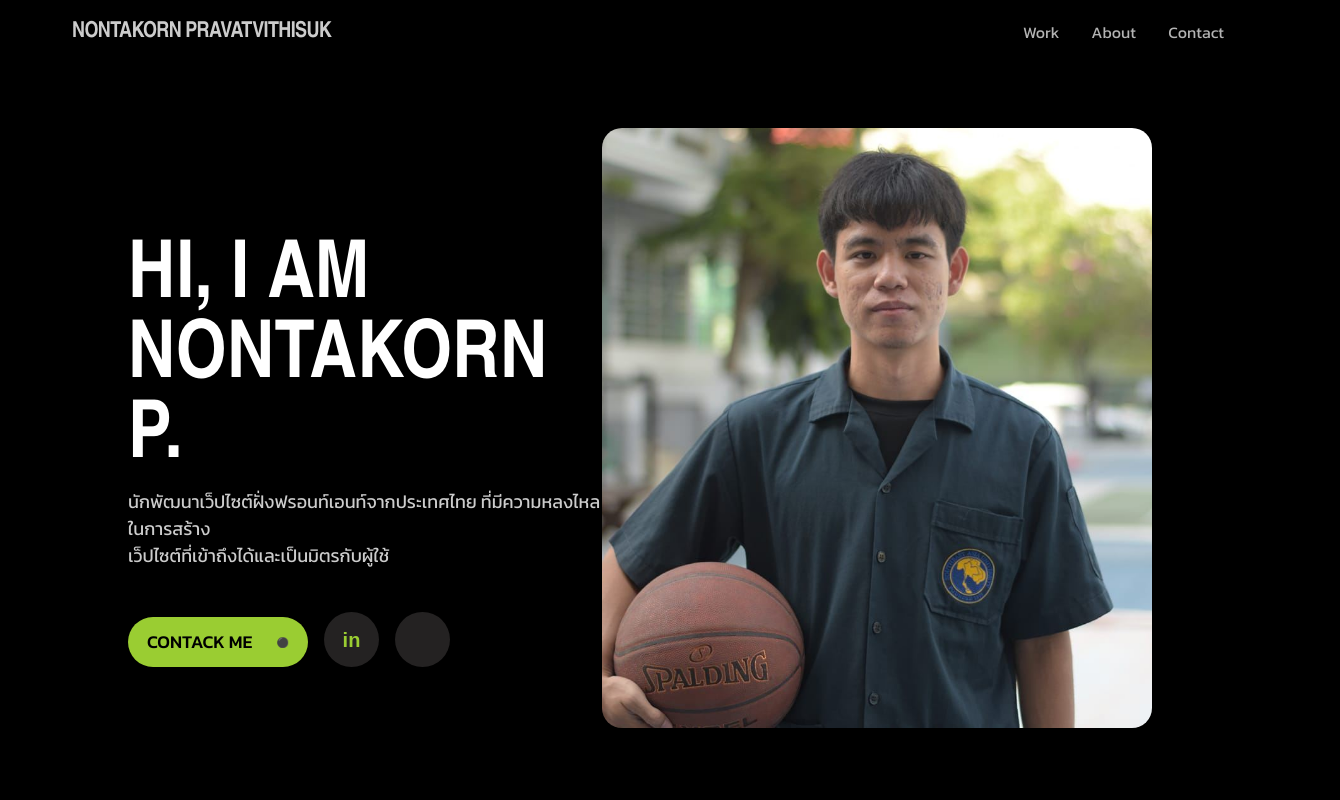
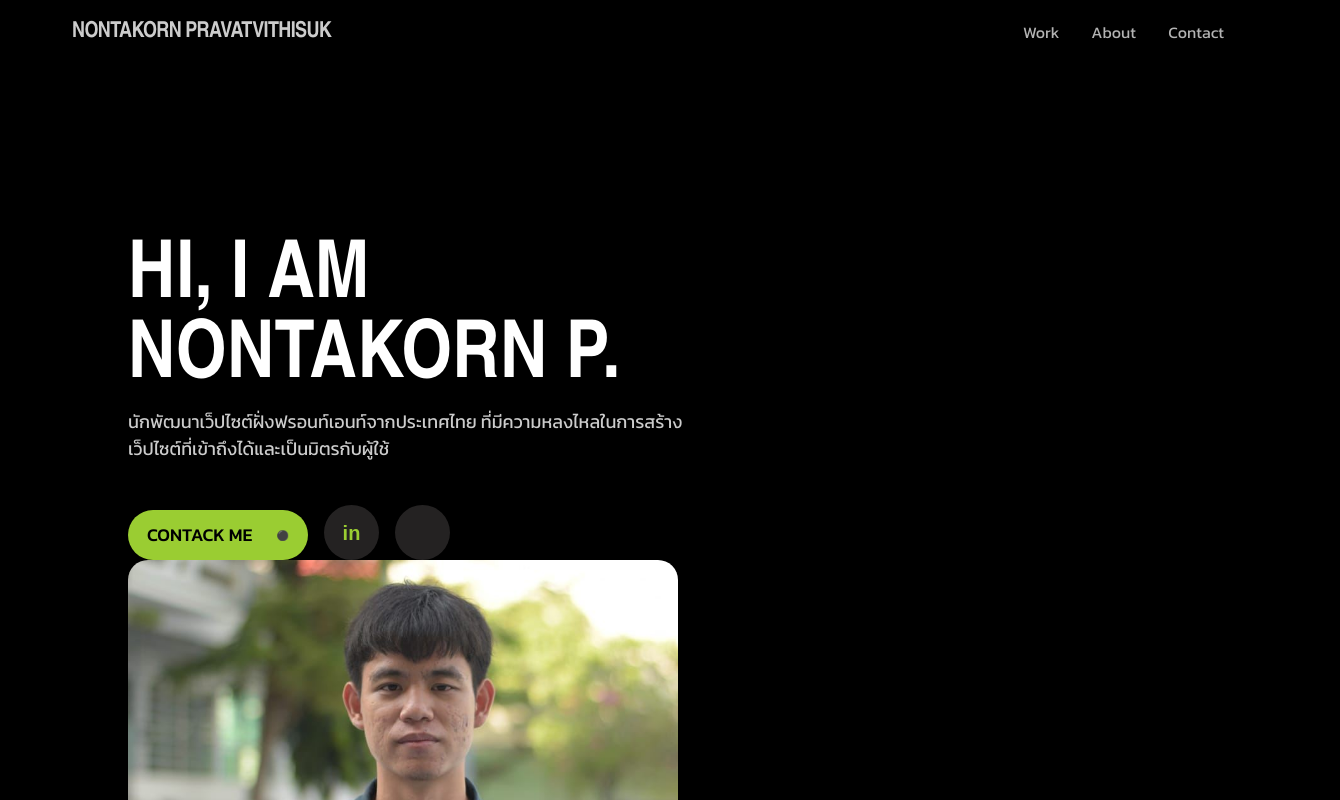
Before and after one commit to beampra/beam-profile-cv-app, a React (Vite) app: page / in a window 1280 px wide. Shown: the top 800 px of the page, 1340 px wide, since content can reach past the window. Built offline with nearby package versions, Linux system fonts and the light colour scheme; some icons are missing.

Commit message:
แก้ไขระยะ รอบที่ 2

```diff
--- a/src/view/ProfilePage.jsx
+++ b/src/view/ProfilePage.jsx
@@ -26,7 +26,7 @@ export default function ProfilePage() {
                     </Toolbar>
                 </AppBar>
             </Box>
-            <Box sx={{ justifyContent: 'space-between', display: 'flex', mt: 8, mx: '10%'}}>
+            <Box sx={{ justifyContent: 'space-between', display: 'flex', mt: 8, mx: '10%',flexWrap: 'wrap'}}>
                 <Box sx={{ display: 'flex', flexDirection: 'column', mt: 14 }}>
                     <Typography sx={{ fontSize: '80px', color: 'white', fontFamily: "Arial Narrow", fontWeight: 'bold', lineHeight: '1' }}>
                         HI, I AM <br />
@@ -79,8 +79,8 @@ export default function ProfilePage() {
                     </Box >
                 </Box>
             </Box>
-            <Box sx={{ justifyContent: 'center', display: 'flex', mt: 6}}>
-                <Avatar alt='see' src={See} variant='rounded' sx={{ width: 1400, height: 700, borderRadius: '20px',display:'block',margin: 0}}></Avatar>
+            <Box sx={{ justifyContent: 'center', display: 'flex', mt: 6, mx: 'auto'}}>
+                <Avatar alt='see' src={See} variant='rounded' sx={{ width: '90%', height: 700, borderRadius: '20px',display:'block',margin: 0}}></Avatar>
             </Box>
             <Box sx={{ mt: 6 }}>
                 <hr style={{ borderColor: 'rgb(77, 76, 76)', marginRight: '4%' }} />
@@ -257,7 +257,7 @@ export default function ProfilePage() {
                 <hr style={{ borderColor: 'rgb(77, 76, 76)', marginRight: '4%' }} />
             </Box>
 
-            <Box sx={{ display: 'flex', flexDirection: 'row', justifyContent: 'space-between', mt: 8 ,mx:'10%',color:'white'}}>
+            <Box sx={{ display: 'flex', flexDirection: 'row', justifyContent: 'space-between', mt: 8 ,mx:'10%',color:'white',flexWrap: 'wrap'}}>
 
                 <Box >
                     <Typography sx={{ fontSize: '70px', fontWeight: 'bold', fontFamily: 'Arial Narrow' }}>
```
